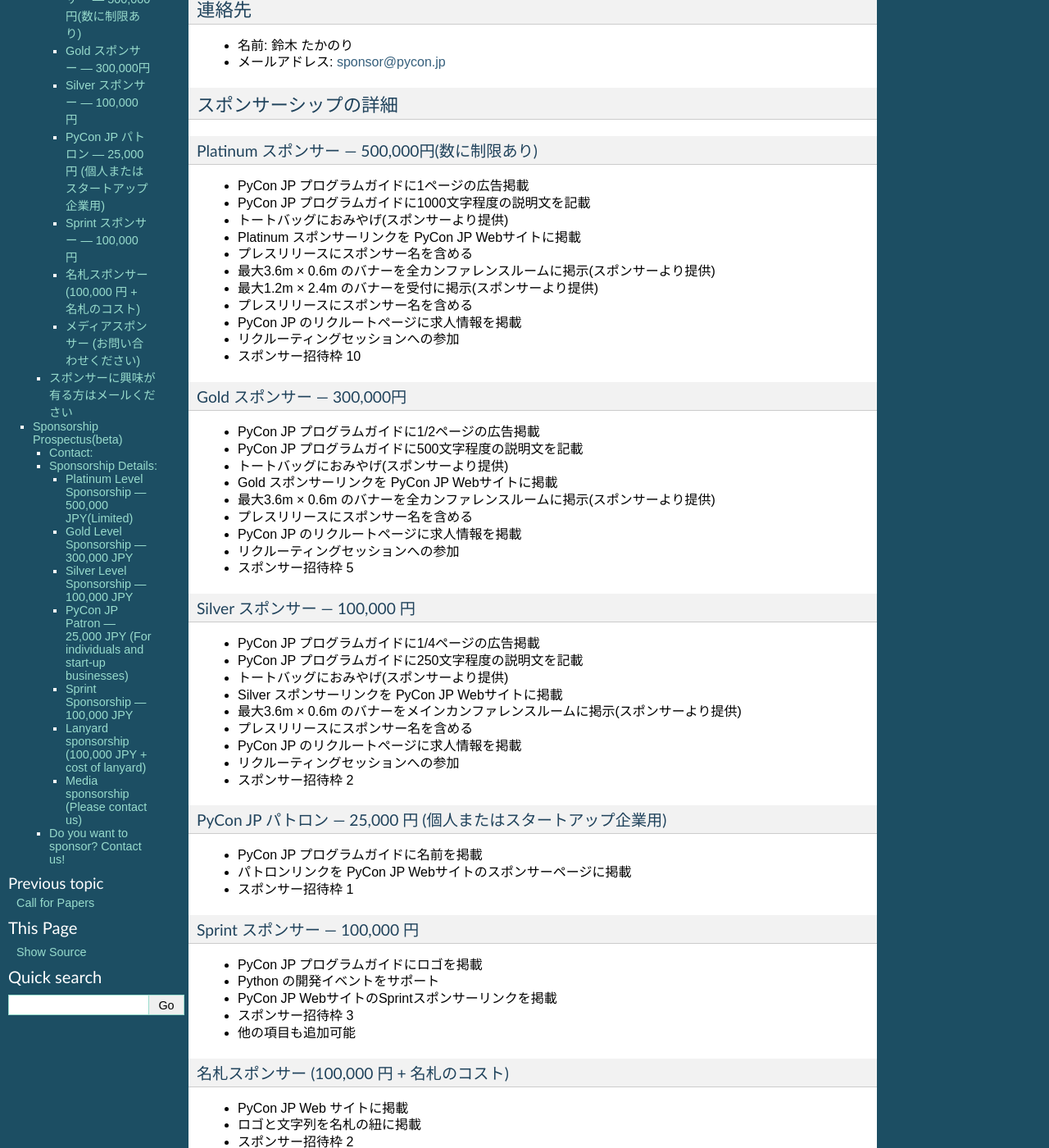
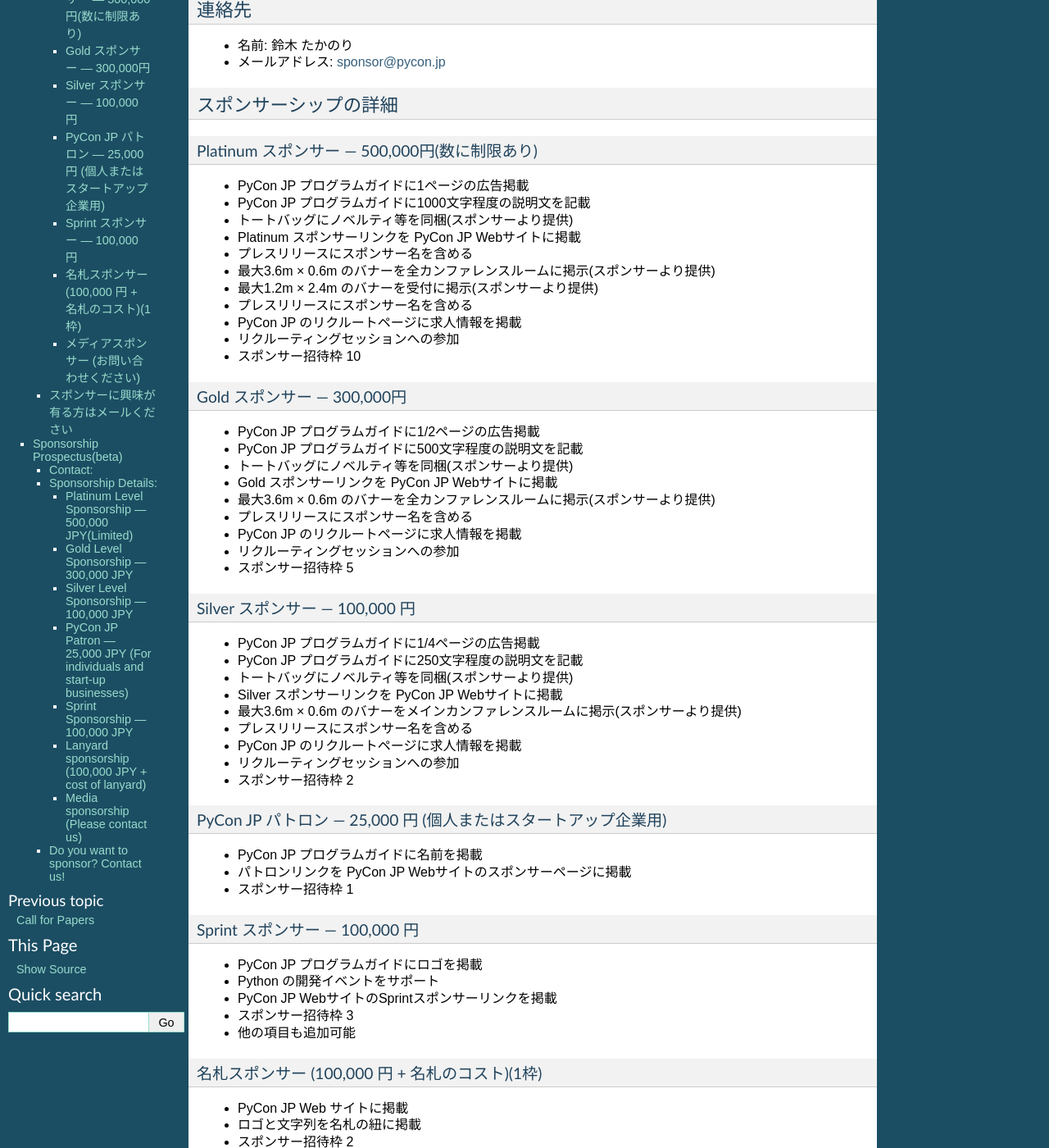
Before and after one commit to pyconjp/2012.pycon.jp, a Sphinx documentation site: the page built from sphinx/sponsor/index.rst, in a window 1280 px wide and 1400 px high, scrolled down 234 px. Shown: the whole window at 82% size. Built offline with Sphinx 7.4.7, drawn with Linux system fonts in a browser that asks for light colours.

Commit message:
スポンサー枠の説明を修正

```diff
--- a/sphinx/sponsor/index.rst
+++ b/sphinx/sponsor/index.rst
@@ -21,7 +21,7 @@
 
 - PyCon JP プログラムガイドに1ページの広告掲載
 - PyCon JP プログラムガイドに1000文字程度の説明文を記載
-- トートバッグにおみやげ(スポンサーより提供)
+- トートバッグにノベルティ等を同梱(スポンサーより提供)
 - Platinum スポンサーリンクを PyCon JP Webサイトに掲載
 - プレスリリースにスポンサー名を含める
 - 最大3.6m × 0.6m のバナーを全カンファレンスルームに掲示(スポンサーより提供)
@@ -38,7 +38,7 @@
 
 - PyCon JP プログラムガイドに1/2ページの広告掲載
 - PyCon JP プログラムガイドに500文字程度の説明文を記載
-- トートバッグにおみやげ(スポンサーより提供)
+- トートバッグにノベルティ等を同梱(スポンサーより提供)
 - Gold スポンサーリンクを PyCon JP Webサイトに掲載
 - 最大3.6m × 0.6m のバナーを全カンファレンスルームに掲示(スポンサーより提供)
 - プレスリリースにスポンサー名を含める
@@ -54,7 +54,7 @@
 
 - PyCon JP プログラムガイドに1/4ページの広告掲載
 - PyCon JP プログラムガイドに250文字程度の説明文を記載
-- トートバッグにおみやげ(スポンサーより提供)
+- トートバッグにノベルティ等を同梱(スポンサーより提供)
 - Silver スポンサーリンクを PyCon JP Webサイトに掲載
 - 最大3.6m × 0.6m のバナーをメインカンファレンスルームに掲示(スポンサーより提供)
 - プレスリリースにスポンサー名を含める
@@ -81,8 +81,8 @@
 - スポンサー招待枠 3
 - 他の項目も追加可能
 
-名札スポンサー (100,000 円 + 名札のコスト)
-~~~~~~~~~~~~~~~~~~~~~~~~~~~~~~~~~~~~~~~~~~
+名札スポンサー (100,000 円 + 名札のコスト)(1枠)
+~~~~~~~~~~~~~~~~~~~~~~~~~~~~~~~~~~~~~~~~~~~~~~~
 
 - PyCon JP Web サイトに掲載
 - ロゴと文字列を名札の紐に掲載
```
